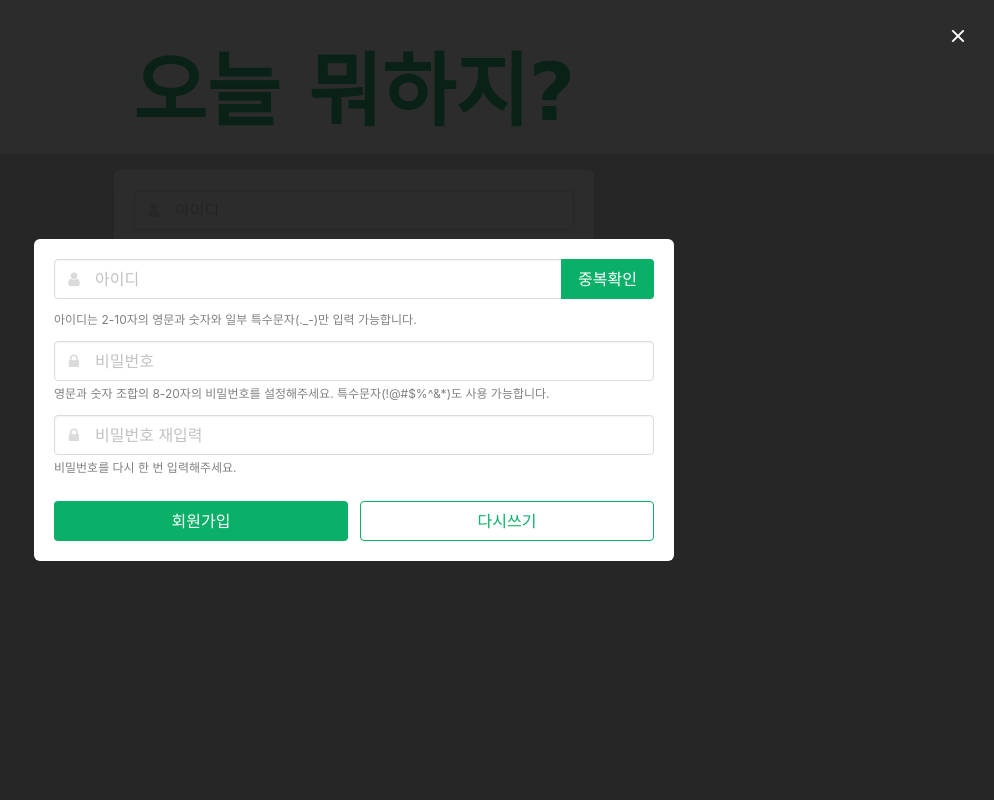
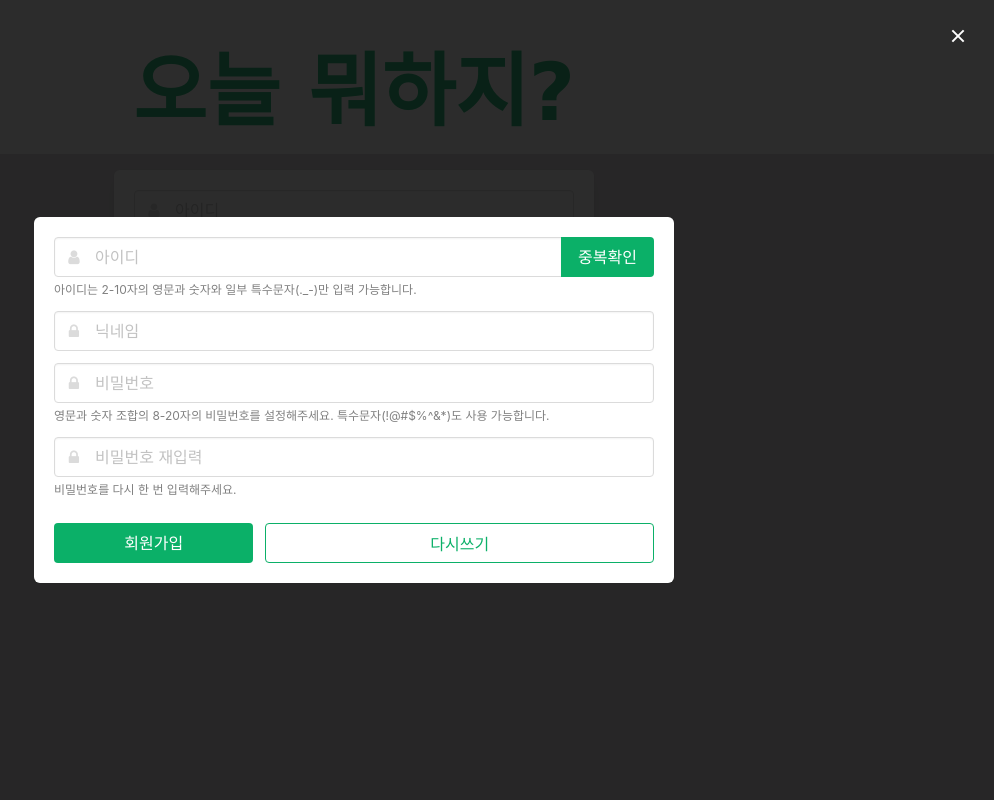
Before and after one commit to devgusehdrh/TodayMyPlan, a Flask app: page /login in a window 1280 px wide, after a click on "회원가입하기". Shown: the whole page, without its empty margins (286-1280 px from the left). Run offline with Flask 2, Linux system fonts and the light colour scheme; some libraries are stand-ins or nearby versions; some web fonts are replaced.

Commit message:
MODIFY app.py, templates/login.html - 회원가입 닉네임 추가 - 중복확인, 다시쓰기 누를 시 modal 창이 꺼지는 현상 해경

```diff
--- a/app.py
+++ b/app.py
@@ -62,10 +62,12 @@ def sign_in():
 def sign_up():
     username_receive = request.form['username_give']
     password_receive = request.form['password_give']
+    nickname_receive = request.form['nickname_give']
     password_hash = hashlib.sha256(password_receive.encode('utf-8')).hexdigest()
     doc = {
         "username": username_receive,                               # 아이디
         "password": password_hash,                                  # 비밀번호
+        "nickname": nickname_receive,
         "profile_name": username_receive,                           # 프로필 이름 기본값은 아이디
     }
     db.users.insert_one(doc)
--- a/templates/login.html
+++ b/templates/login.html
@@ -109,7 +109,8 @@
                 let username = $("#input-username-modal").val()
                 let password = $("#input-password-modal").val()
                 let password2 = $("#input-password2-modal").val()
-                console.log(username, password, password2)
+                let nickname = $("#input-nickname-modal").val()
+                {#console.log(username, password, password2)#}
 
 
                 if ($("#help-id").hasClass("is-danger")) {
@@ -147,7 +148,8 @@
                     url: "/sign_up/save",
                     data: {
                         username_give: username,
-                        password_give: password
+                        password_give: password,
+                        nickname_give: nickname
                     },
                     success: function (response) {
                         alert("회원가입을 축하드립니다!")
@@ -156,6 +158,7 @@
                 });
 
             }
+
 
             function is_nickname(asValue) {
                 var regExp = /^(?=.*[a-zA-Z])[-a-zA-Z0-9_.]{2,10}$/;
@@ -199,6 +202,13 @@
 
                     }
                 });
+            }
+
+            function modal_reset() {
+                        $('#form_box1')[0].reset();
+                        $('#form_box2')[0].reset();
+                        $('#form_box3')[0].reset();
+                        $('#form_box4')[0].reset();
             }
         </script>
 
@@ -262,10 +272,10 @@
                             <div class="box">
                                 <article class="media">
                                     <div class="media-content">
-                                        <form>
                                         <div class="content">
+                                            <form id="form_box1">
+                                                <div class="field has-addons">
 
-                                            <div class="field has-addons">
                                                     <div class="control has-icons-left" style="width:100%">
                                                         <input id="input-username-modal" class="input" type="text" placeholder="아이디">
                                                         <span class="icon is-small is-left"><i class="fa fa-user"></i></span>
@@ -274,15 +284,28 @@
                                                         <button class="button is-sparta" onclick="check_dup()">중복확인</button>
                                                     </div>
 
+
                                                 </div>
+                                            </form>
                                             <p id="help-id" class="help n">아이디는 2-10자의 영문과 숫자와 일부 특수문자(._-)만 입력 가능합니다.</p>
                                             <p id="help-id-login" class="help is-danger"></p>
 
                                              <div class="field">
+                                                 <form id="form_box2">
+                                                    <div class="control has-icons-left">
+                                                        <input id="input-nickname-modal" class="input" type="text" placeholder="닉네임">
+                                                        <span class="icon is-small is-left"><i class="fa fa-lock"></i></span>
+                                                    </div>
+                                                 </form>
+                                            </div>
+
+                                            <div class="field">
+                                                <form id="form_box3">
                                                     <div class="control has-icons-left">
                                                         <input id="input-password-modal" class="input" type="password" placeholder="비밀번호">
                                                         <span class="icon is-small is-left"><i class="fa fa-lock"></i></span>
                                                     </div>
+                                                </form>
                                                 <p id="help-password" class="help ">영문과 숫자 조합의 8-20자의 비밀번호를 설정해주세요. 특수문자(!@#$%^&*)도 사용 가능합니다.</p>
                                             </div>
 
@@ -292,11 +315,13 @@
                                         <div id="sign-up-box" class="">
                                             <div class="mb-5">
                                                 <div class="field">
+                                                    <form id="form_box4">
                                                     <div class="control has-icons-left" style="width:100%">
                                                         <input id="input-password2-modal" class="input" type="password"
                                                                placeholder="비밀번호 재입력">
                                                         <span class="icon is-small is-left"><i class="fa fa-lock"></i></span>
                                                     </div>
+                                                    </form>
                                                     <p id="help-password2" class="help ">비밀번호를 다시 한 번 입력해주세요.</p>
 
                                                 </div>
@@ -309,10 +334,9 @@
 {#                                                    취소#}
 {#                                                </button>#}
 
-                                                <input class="level-item button is-sparta is-outlined" type="reset" value="다시쓰기">
+                                                <input class="level-item button is-sparta is-outlined" value="다시쓰기" onclick="modal_reset()">
                                             </nav>
                                         </div>
-                                        </form>
                                     </div>
                                 </article>
                             </div>
```
Lines whose indentation alone changed are shown as unchanged.
